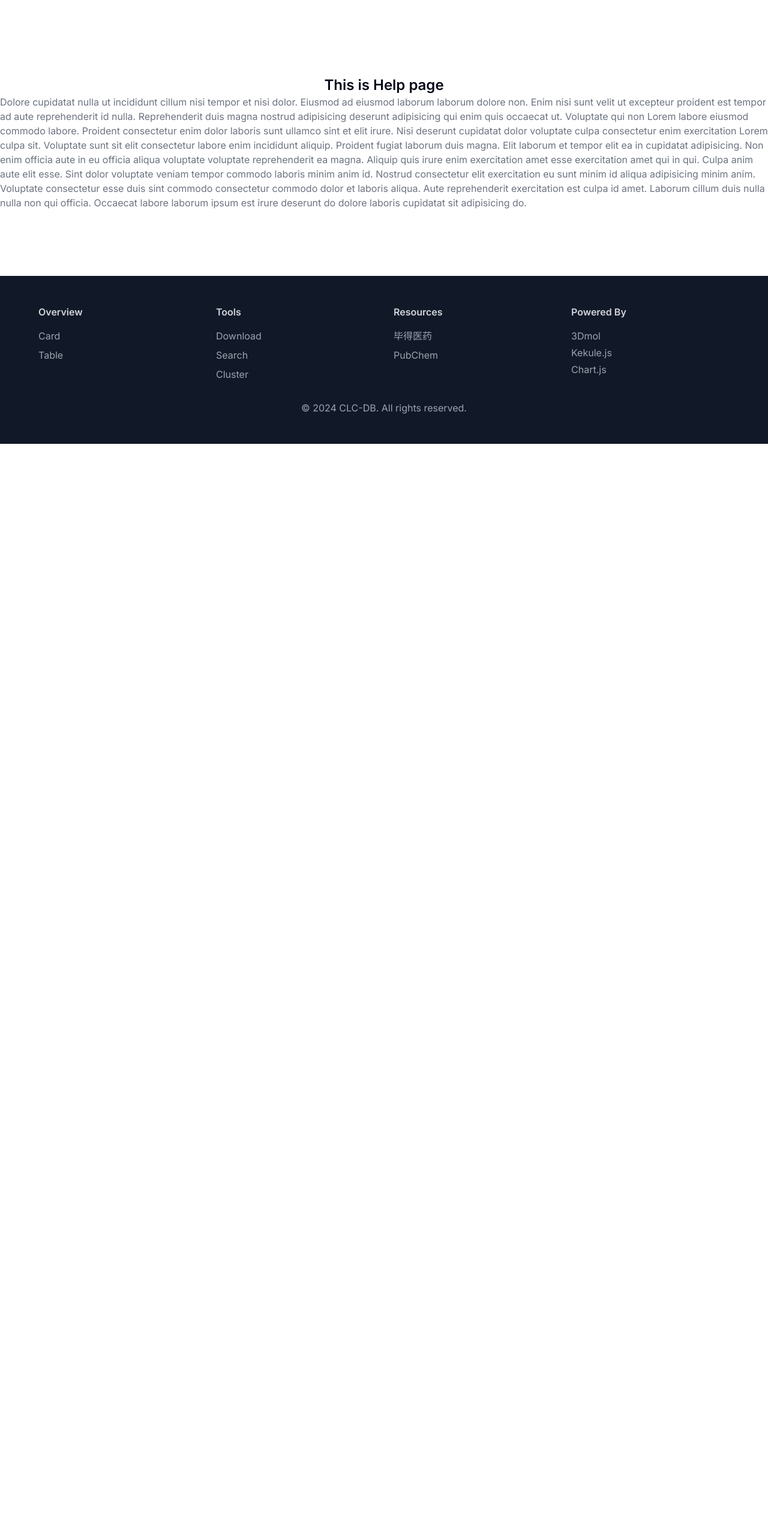
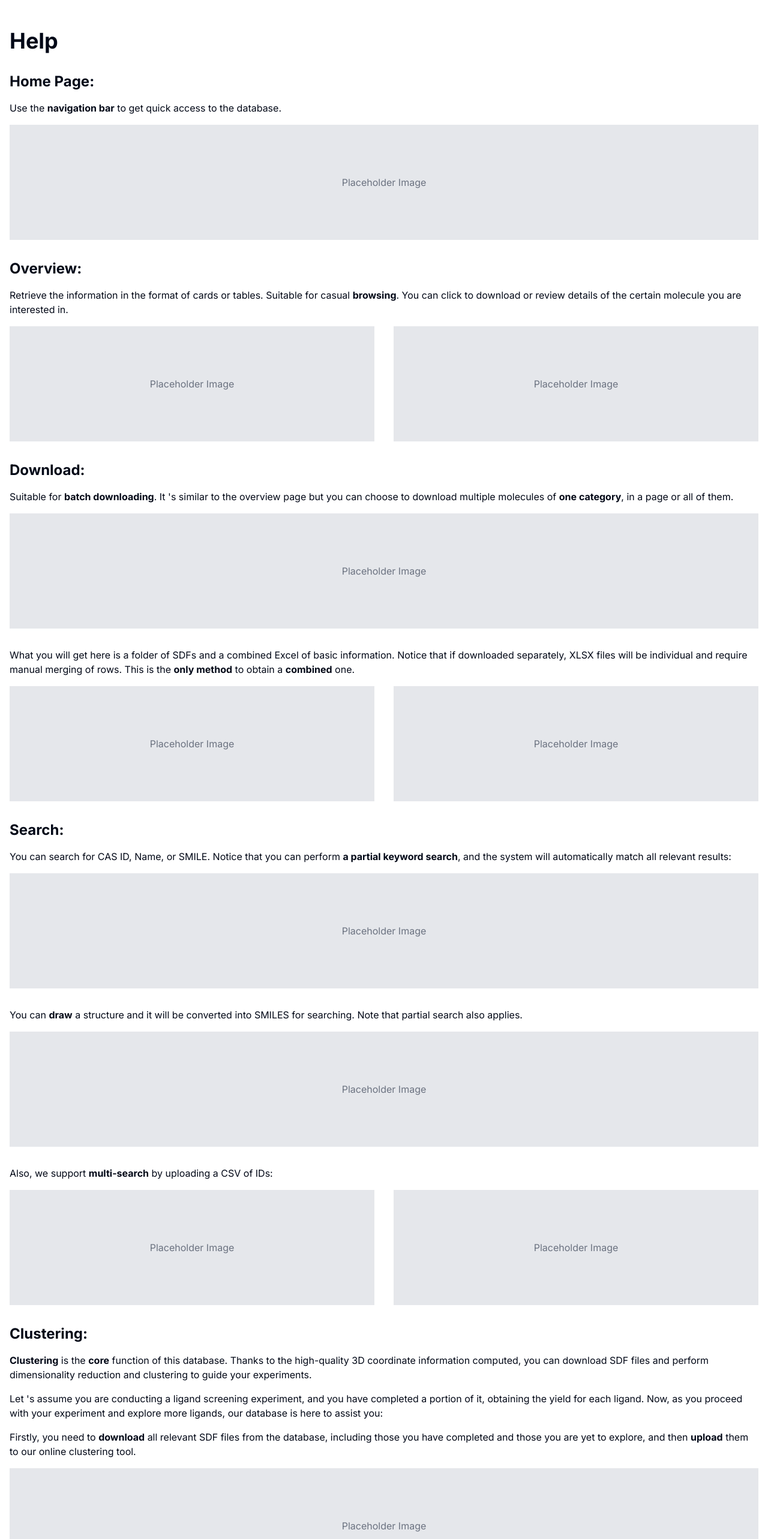
Before and after one commit to ukeSJTU/clc-db-frontend, a Next.js app: page /help in a window 1280 px wide. Shown: the part 60-2626 px from the top of the page at 60% size. Before the commit the page ends 800 px from the top, so only its background shows below. Built offline with nearby package versions, Linux system fonts and the light colour scheme.

Commit message:
feat: :sparkles: update help page with text and placeholder images

```diff
--- a/app/(help)/help/page.tsx
+++ b/app/(help)/help/page.tsx
@@ -1,30 +1,175 @@
 const HelpPage = () => {
     return (
-        <div className="flex flex-col items-center justify-between">
-            <h2 className="font-semibold text-2xl">This is Help page</h2>
-            <p className="text-gray-500">
-                Dolore cupidatat nulla ut incididunt cillum nisi tempor et nisi
-                dolor. Eiusmod ad eiusmod laborum laborum dolore non. Enim nisi
-                sunt velit ut excepteur proident est tempor ad aute
-                reprehenderit id nulla. Reprehenderit duis magna nostrud
-                adipisicing deserunt adipisicing qui enim quis occaecat ut.
-                Voluptate qui non Lorem labore eiusmod commodo labore. Proident
-                consectetur enim dolor laboris sunt ullamco sint et elit irure.
-                Nisi deserunt cupidatat dolor voluptate culpa consectetur enim
-                exercitation Lorem culpa sit. Voluptate sunt sit elit
-                consectetur labore enim incididunt aliquip. Proident fugiat
-                laborum duis magna. Elit laborum et tempor elit ea in cupidatat
-                adipisicing. Non enim officia aute in eu officia aliqua
-                voluptate voluptate reprehenderit ea magna. Aliquip quis irure
-                enim exercitation amet esse exercitation amet qui in qui. Culpa
-                anim aute elit esse. Sint dolor voluptate veniam tempor commodo
-                laboris minim anim id. Nostrud consectetur elit exercitation eu
-                sunt minim id aliqua adipisicing minim anim. Voluptate
-                consectetur esse duis sint commodo consectetur commodo dolor et
-                laboris aliqua. Aute reprehenderit exercitation est culpa id
-                amet. Laborum cillum duis nulla nulla non qui officia. Occaecat
-                labore laborum ipsum est irure deserunt do dolore laboris
-                cupidatat sit adipisicing do.
+        <div className="container mx-auto px-4 py-8">
+            <h1 className="text-4xl font-bold mb-8">Help</h1>
+
+            <h2 className="text-2xl font-bold mb-4">Home Page:</h2>
+            <p className="mb-4">
+                Use the <strong className="font-bold">navigation bar</strong> to
+                get quick access to the database.
+            </p>
+            <div className="bg-gray-200 h-48 mb-8 flex items-center justify-center text-gray-500">
+                Placeholder Image
+            </div>
+
+            <h2 className="text-2xl font-bold mb-4">Overview:</h2>
+            <p className="mb-4">
+                Retrieve the information in the format of cards or tables.
+                Suitable for casual{" "}
+                <strong className="font-bold">browsing</strong>. You can click
+                to download or review details of the certain molecule you are
+                interested in.
+            </p>
+            <div className="grid grid-cols-1 md:grid-cols-2 gap-8 mb-8">
+                <div className="bg-gray-200 h-48 flex items-center justify-center text-gray-500">
+                    Placeholder Image
+                </div>
+                <div className="bg-gray-200 h-48 flex items-center justify-center text-gray-500">
+                    Placeholder Image
+                </div>
+            </div>
+
+            <h2 className="text-2xl font-bold mb-4">Download:</h2>
+            <p className="mb-4">
+                Suitable for{" "}
+                <strong className="font-bold">batch downloading</strong>. It
+                &apos;s similar to the overview page but you can choose to
+                download multiple molecules of{" "}
+                <strong className="font-bold">one category</strong>, in a page
+                or all of them.
+            </p>
+            <div className="bg-gray-200 h-48 mb-8 flex items-center justify-center text-gray-500">
+                Placeholder Image
+            </div>
+            <p className="mb-4">
+                What you will get here is a folder of SDFs and a combined Excel
+                of basic information. Notice that if downloaded separately, XLSX
+                files will be individual and require manual merging of rows.
+                This is the <strong className="font-bold">only method</strong>{" "}
+                to obtain a <strong className="font-bold">combined</strong> one.
+            </p>
+            <div className="grid grid-cols-1 md:grid-cols-2 gap-8 mb-8">
+                <div className="bg-gray-200 h-48 flex items-center justify-center text-gray-500">
+                    Placeholder Image
+                </div>
+                <div className="bg-gray-200 h-48 flex items-center justify-center text-gray-500">
+                    Placeholder Image
+                </div>
+            </div>
+
+            <h2 className="text-2xl font-bold mb-4">Search:</h2>
+            <p className="mb-4">
+                You can search for CAS ID, Name, or SMILE. Notice that you can
+                perform{" "}
+                <strong className="font-bold">a partial keyword search</strong>,
+                and the system will automatically match all relevant results:
+            </p>
+            <div className="bg-gray-200 h-48 mb-8 flex items-center justify-center text-gray-500">
+                Placeholder Image
+            </div>
+            <p className="mb-4">
+                You can <strong className="font-bold">draw</strong> a structure
+                and it will be converted into SMILES for searching. Note that
+                partial search also applies.
+            </p>
+            <div className="bg-gray-200 h-48 mb-8 flex items-center justify-center text-gray-500">
+                Placeholder Image
+            </div>
+            <p className="mb-4">
+                Also, we support{" "}
+                <strong className="font-bold">multi-search</strong> by uploading
+                a CSV of IDs:
+            </p>
+            <div className="grid grid-cols-1 md:grid-cols-2 gap-8 mb-8">
+                <div className="bg-gray-200 h-48 flex items-center justify-center text-gray-500">
+                    Placeholder Image
+                </div>
+                <div className="bg-gray-200 h-48 flex items-center justify-center text-gray-500">
+                    Placeholder Image
+                </div>
+            </div>
+
+            <h2 className="text-2xl font-bold mb-4">Clustering:</h2>
+            <p className="mb-4">
+                <strong className="font-bold">Clustering</strong> is the{" "}
+                <strong className="font-bold">core</strong> function of this
+                database. Thanks to the high-quality 3D coordinate information
+                computed, you can download SDF files and perform dimensionality
+                reduction and clustering to guide your experiments.
+            </p>
+            <p className="mb-4">
+                Let &apos;s assume you are conducting a ligand screening
+                experiment, and you have completed a portion of it, obtaining
+                the yield for each ligand. Now, as you proceed with your
+                experiment and explore more ligands, our database is here to
+                assist you:
+            </p>
+            <p className="mb-4">
+                Firstly, you need to{" "}
+                <strong className="font-bold">download</strong> all relevant SDF
+                files from the database, including those you have completed and
+                those you are yet to explore, and then{" "}
+                <strong className="font-bold">upload</strong> them to our online
+                clustering tool.
+            </p>
+            <div className="bg-gray-200 h-48 mb-8 flex items-center justify-center text-gray-500">
+                Placeholder Image
+            </div>
+            <p className="mb-4">
+                Secondly, you need to select{" "}
+                <strong className="font-bold">descriptors</strong> for
+                clustering, as well as the{" "}
+                <strong className="font-bold">
+                    dimensionality reduction method
+                </strong>
+                , <strong className="font-bold">clustering algorithm</strong>,
+                and their corresponding{" "}
+                <strong className="font-bold">parameters</strong>. We provide a
+                visual adjustment bar for your convenience, so please experiment
+                multiple times until you achieve satisfactory results.
+            </p>
+            <div className="grid grid-cols-1 md:grid-cols-2 gap-8 mb-8">
+                <div className="bg-gray-200 h-48 flex items-center justify-center text-gray-500">
+                    Placeholder Image
+                </div>
+                <div className="bg-gray-200 h-48 flex items-center justify-center text-gray-500">
+                    Placeholder Image
+                </div>
+            </div>
+            <p className="mb-4">
+                Lastly, based on the clustering outcomes,{" "}
+                <strong className="font-bold">select</strong> the ligands you
+                will explore next. In general, you should prioritize ligands
+                that are{" "}
+                <strong className="font-bold">
+                    close to those with high yields
+                </strong>{" "}
+                and{" "}
+                <strong className="font-bold">
+                    different from those with low yields
+                </strong>
+                . This prioritization is likely to assist you in identifying the
+                optimal ligands quickly.
+            </p>
+            <div className="bg-gray-200 h-48 mb-8 flex items-center justify-center text-gray-500">
+                Placeholder Image
+            </div>
+
+            <h2 className="text-2xl font-bold mb-4">Stats:</h2>
+            <p className="mb-4">
+                Obtain various <strong className="font-bold">graphics</strong>,
+                such as molecular weight distribution and ligand type
+                distribution.
+            </p>
+
+            <h2 className="text-2xl font-bold mb-4">Help:</h2>
+            <p className="mb-4">
+                Click here and you will jump to this page for help.
+            </p>
+
+            <h2 className="text-2xl font-bold mb-4">Contact:</h2>
+            <p>
+                If you have any questions, don &apos;t hesitate to contact us.
             </p>
         </div>
     );
```
